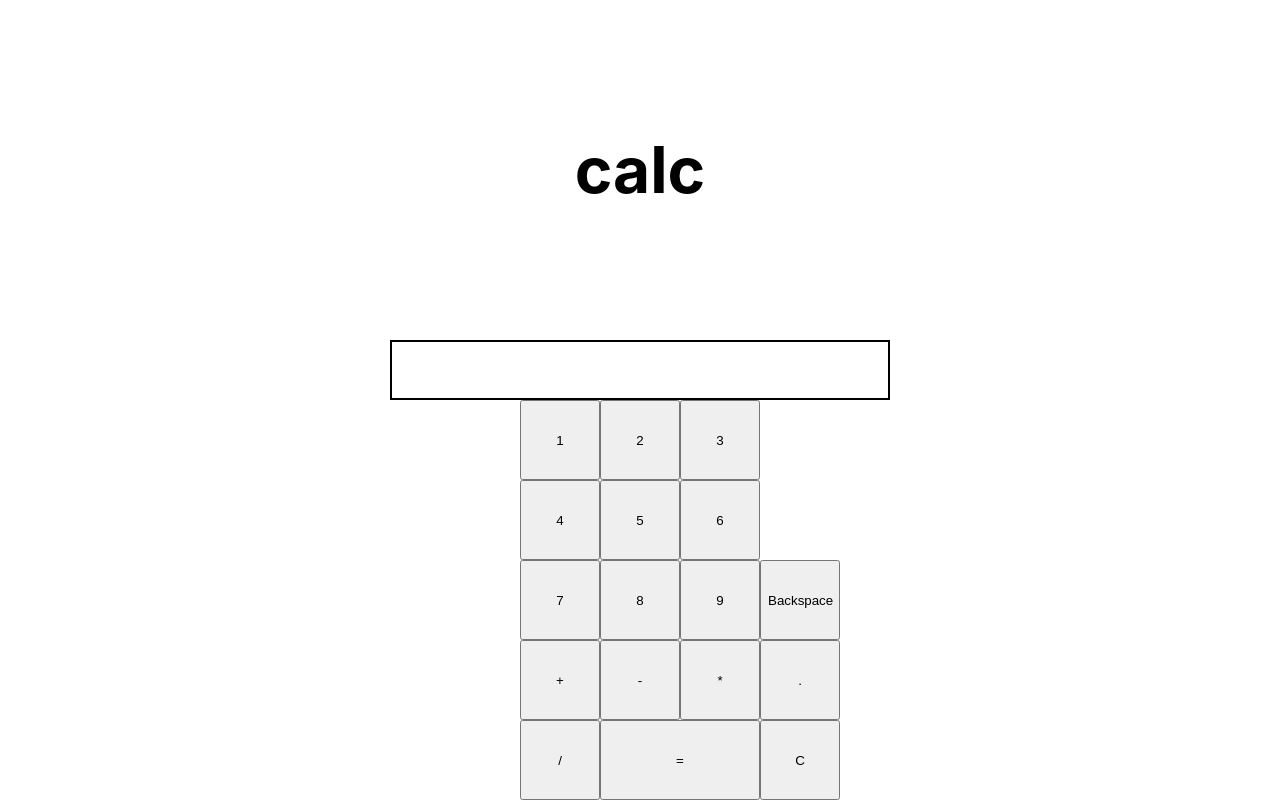
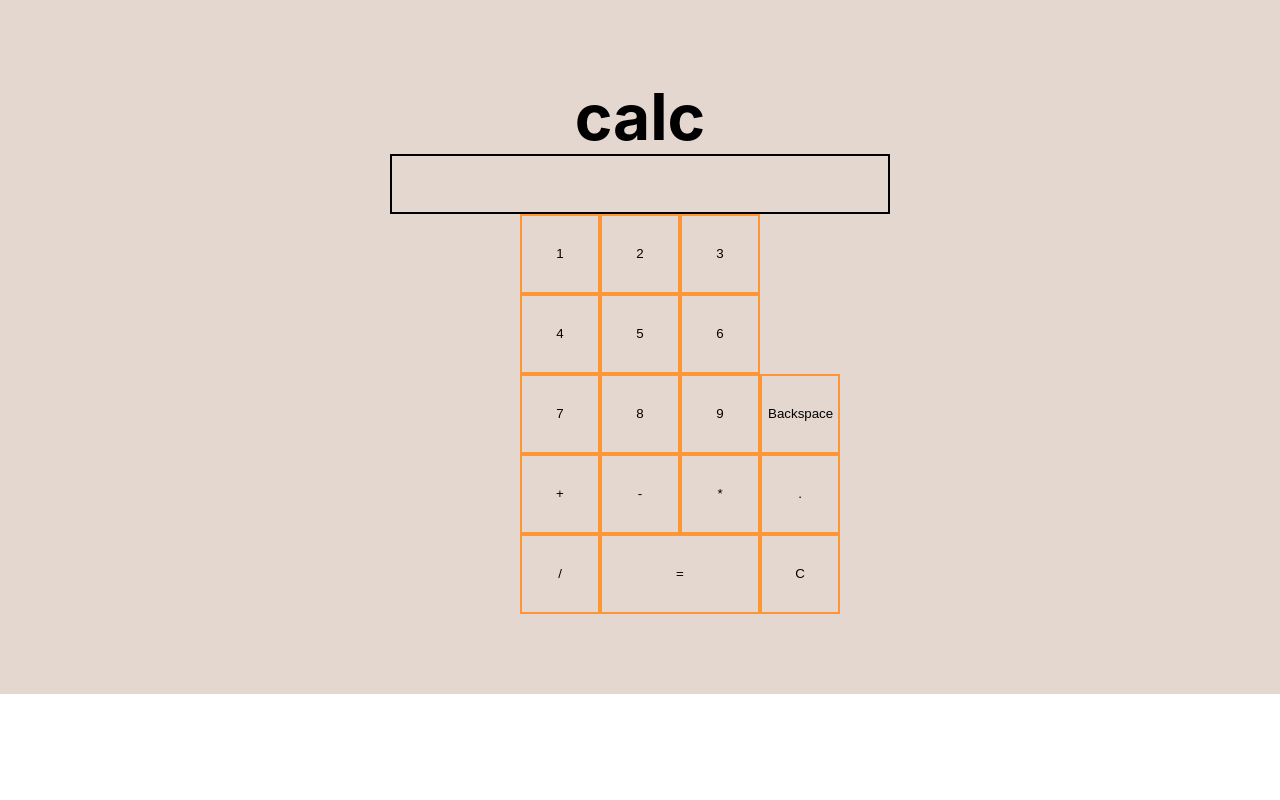
Before and after one commit to antonivels/calc, a Next.js app: page / in a window 1280 px wide. Built offline with nearby package versions, Linux system fonts and the light colour scheme.

Commit message:
3 files modified

```diff
--- a/pages/index.js
+++ b/pages/index.js
@@ -4,28 +4,91 @@ import { useState } from 'react';
 
 export default function Home() {
   const [output, setOutput] = useState([]);
-
+  let x = false;
   function pluschecker() {
+    console.log(x);
+    if (x) {
+      console.log('--------------------');
+      console.log(eval(output));
+    } else {
       if (
         output[output.length - 1] == '+' ||
         output[output.length - 1] == '-' ||
         output[output.length - 1] == '*' ||
         output[output.length - 1] == '/'
       ) {
-      setOutput(output.substr(0, output.length - 1));
+        console.log('NOT GOOD');
+      } else {
+        x = true;
+        setOutput(output + '+');
       }
-    setOutput(output + '+');
+    }
+  }
+
+  function minuschecker() {
+    console.log(output[output.length - 1]);
+    if (
+      output[output.length - 1] == '+' ||
+      output[output.length - 1] == '-' ||
+      output[output.length - 1] == '*' ||
+      output[output.length - 1] == '/'
+    ) {
+      console.log('NOT GOOD');
+    } else {
+      setOutput(output + '-');
+    }
+  }
+
+  function multiplychecker() {
+    console.log(output[output.length - 1]);
+    if (
+      output[output.length - 1] == '+' ||
+      output[output.length - 1] == '-' ||
+      output[output.length - 1] == '*' ||
+      output[output.length - 1] == '/'
+    ) {
+      console.log('NOT GOOD');
+    } else {
+      setOutput(output + '*');
+    }
+  }
+
+  function dividechecker() {
+    console.log(output[output.length - 1]);
+    if (
+      output[output.length - 1] == '+' ||
+      output[output.length - 1] == '-' ||
+      output[output.length - 1] == '*' ||
+      output[output.length - 1] == '/'
+    ) {
+      console.log('NOT GOOD');
+    } else {
+      setOutput(output + '/');
+    }
+  }
+
+  function pointchecker() {
+    console.log(output[output.length - 1]);
+    if (
+      output[output.length - 1] == '+' ||
+      output[output.length - 1] == '-' ||
+      output[output.length - 1] == '*' ||
+      output[output.length - 1] == '/'
+    ) {
+      console.log('NOT GOOD');
+    } else {
+      setOutput(output + '.');
+    }
   }
 
   return (
-    <div className={styles.container}>
+    <div>
       <Head>
         <title>Create Next App</title>
       </Head>
 
       <main className={styles.main}>
         <h1 className={styles.title}>calc</h1>
-      </main>
         <div className="output">{output}</div>
         <div>
           {/*///////////////////////////////////////////////////////////
@@ -125,18 +188,30 @@ export default function Home() {
             <button className="button" onClick={() => pluschecker()}>
               +
             </button>
-          <button className="button" onClick={() => setOutput(output + '-')}>
+            <button
+              className="button"
+              onClick={() => minuschecker(output + '-')}
+            >
               -
             </button>
-          <button className="button" onClick={() => setOutput(output + '*')}>
+            <button
+              className="button"
+              onClick={() => multiplychecker(output + '*')}
+            >
               *
             </button>
-          <button className="button" onClick={() => setOutput(output + '.')}>
+            <button
+              className="button"
+              onClick={() => pointchecker(output + '.')}
+            >
               .
             </button>
           </div>
           <div className="row4">
-          <button className="button" onClick={() => setOutput(output + '/')}>
+            <button
+              className="button"
+              onClick={() => dividechecker(output + '/')}
+            >
               /
             </button>
             <button
@@ -150,6 +225,7 @@ export default function Home() {
             </button>
           </div>
         </div>
+      </main>
     </div>
   );
 }
--- a/styles/Home.module.css
+++ b/styles/Home.module.css
@@ -11,15 +11,7 @@
   border: 2px solid;
   width: 200px;
   height: 30px;
-}
-
-.container {
-  min-height: 100vh;
-  padding: 0 0.5rem;
-  display: flex;
-  flex-direction: column;
-  justify-content: center;
-  align-items: center;
+  background-color: #4b8378;
 }
 
 .main {
@@ -29,6 +21,7 @@
   flex-direction: column;
   justify-content: center;
   align-items: center;
+  background-color: #e4d7d0;
 }
 
 .footer {
--- a/styles/globals.css
+++ b/styles/globals.css
@@ -17,10 +17,14 @@ a {
 .button {
   width: 80px;
   height: 80px;
+  background-color: #e4d7d0;
+  border: 2px solid #ff9636;
 }
 .equalbutton {
   width: 160px;
   height: 80px;
+  background-color: #e4d7d0;
+  border: 2px solid #ff9636;
 }
 
 .row4 {
```
Lines whose indentation alone changed are shown as unchanged.
